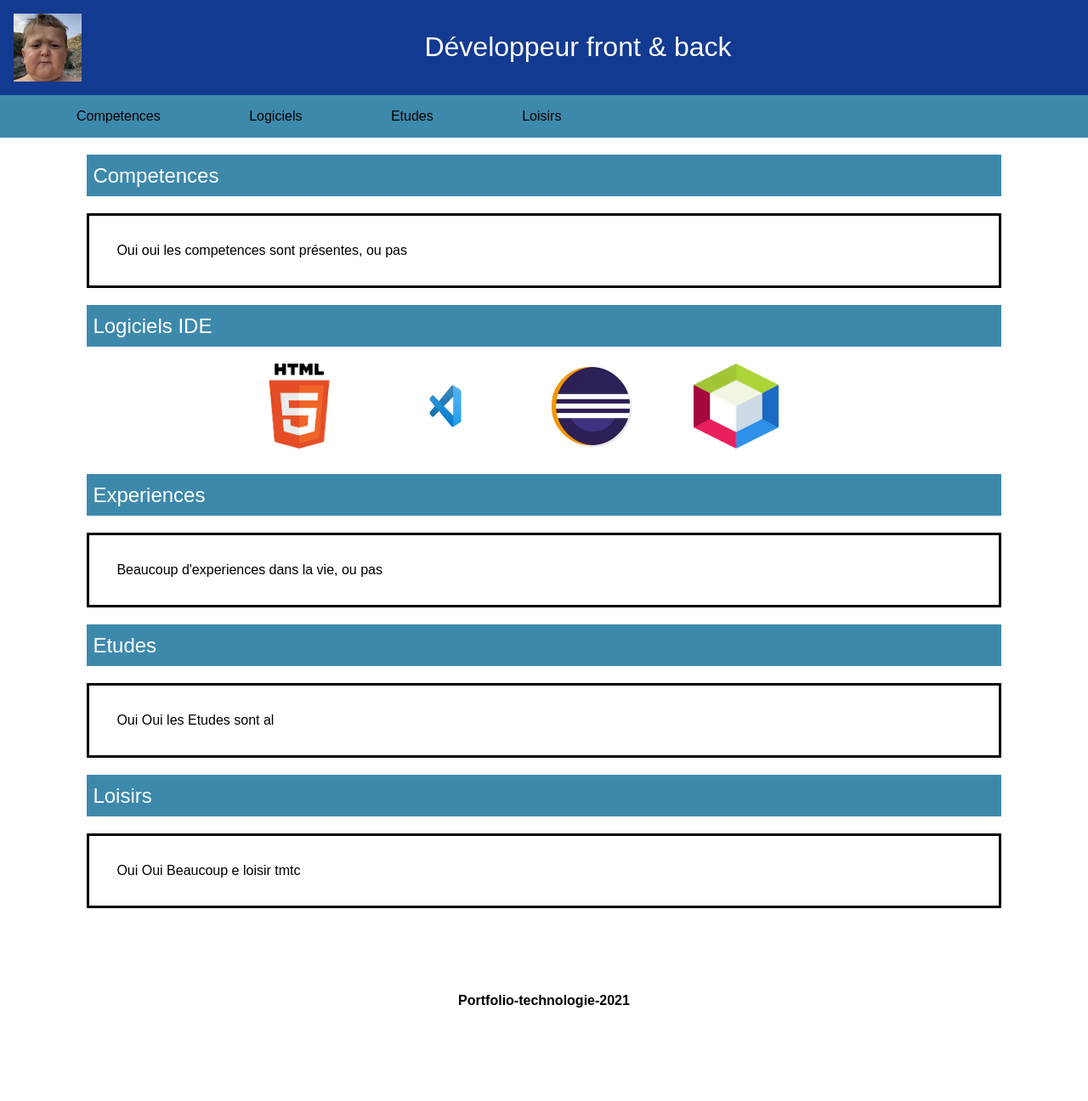
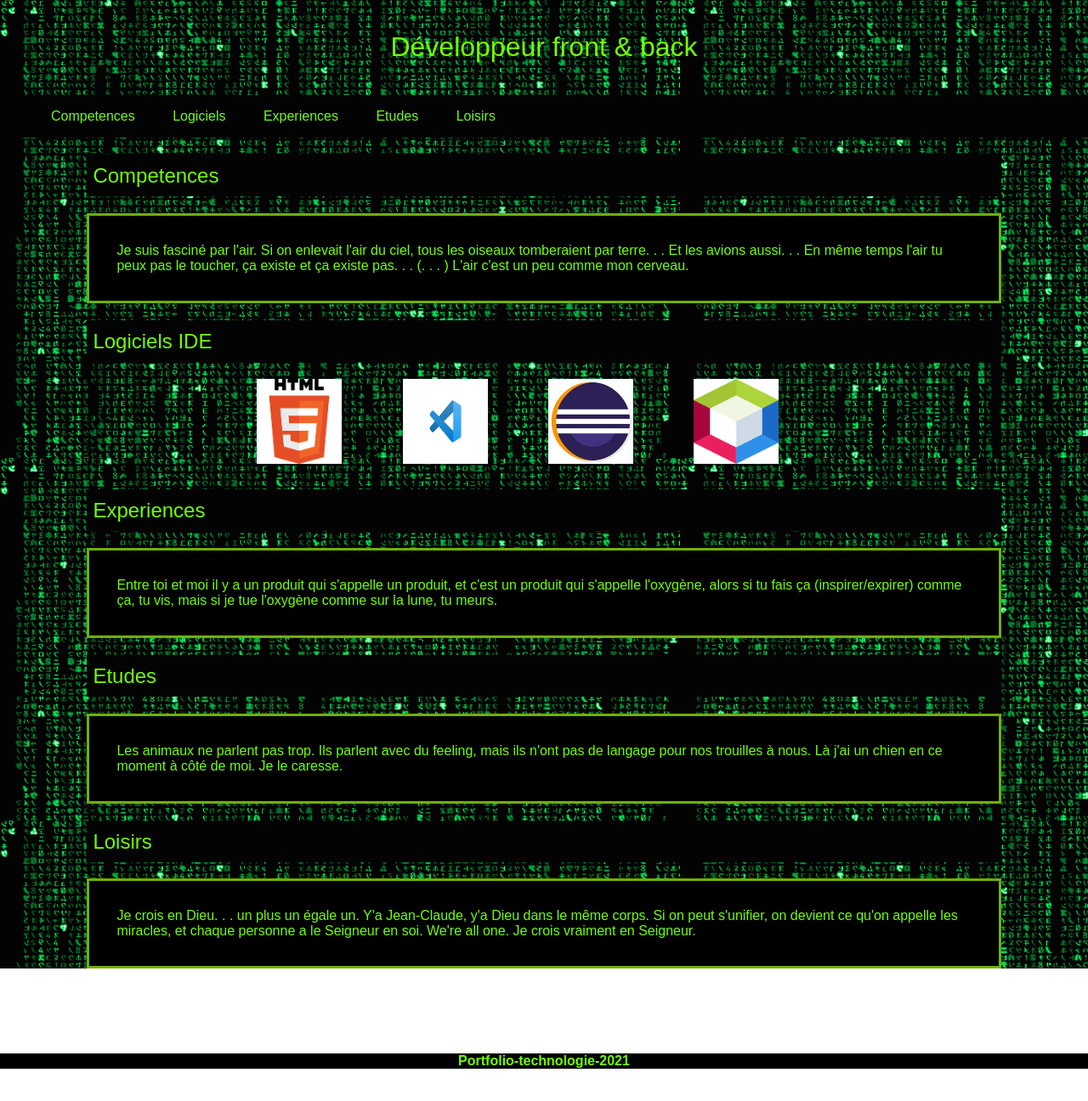
Before and after one commit to Lusegar/Portfolio, a plain HTML site: page index.html in a window 1280 px wide. Shown: the whole page at 85% size. Before the commit the page ends 1227 px from the top, so only its background shows below. Drawn offline with Linux system fonts and the light colour scheme.

Commit message:
add wallpaper on the portfolio

```diff
--- a/css/style.css
+++ b/css/style.css
@@ -22,30 +22,30 @@ section{
 }
 a{
     text-decoration: none;
-    color: black;
+    color: rgb(115, 250, 25);
 }
 /* theme */
 
 :root{
-    --primary--color:rgb(18, 58, 145);
-    --secondary--color:rgb(61, 137, 172);
+    --primary--color:rgb(113, 54, 119);
+    --secondary--color:rgb(3, 3, 3);
     --font-color-primary:#000;
-    --font-color-secondary:#fff;
+    --font-color-secondary:rgb(115, 255, 0);
   }
 
   header {
     padding: 1em;
-    background-color: var(--primary--color);
-
+    /*background-color: var(--primary--color);*/
+    background-image: url(../asset/matrix.gif);
     overflow: hidden;
   }
   header h1{
     color: var(--font-color-secondary);
     text-align: center;
   }
-/*  main {
-  padding: 1rem;
-}*/
+main {
+  background-image: url(../asset/matrix.gif);
+}
 header>a>img {
   width: 8rem;
   height: 8rem;
@@ -67,7 +67,7 @@ body > main > nav > ol{
 }
 body > main > nav > ol > li{
   display: inline;
-  padding: 5rem;
+  padding: 2rem;
 }
 nav {
   background-color: var(--secondary--color);
@@ -93,19 +93,22 @@ figure>img{
   margin-left: 2rem;
 }
 section > p {
-  border: #000 solid 3px;
+  border: rgb(112, 175, 10) solid 3px;
+  color: var(--font-color-secondary);
+  background-color: #000;
   margin-top: 1em;
   padding: 2em;
 }
 footer {
+  background-color: #000;
   margin-top: 10rem;
   text-align: center;
   margin-bottom: 4rem;
 }
 footer {
-  color: var(--font-color-primary);
+  color: #000;
   font-weight: bold;
 }
 footer > p > a {
-  color: var(--font-color-primary);
+  color: var(--font-color-secondary);
 }
--- a/index.html
+++ b/index.html
@@ -9,24 +9,24 @@
 </head>
 <body>
     <header>
-        <a href="#"> <img src="./asset/Pizza.jpg" alt="Lucas SEGGAR">
             <h1>Développeur front &amp; back</h1>
         </header>
     <main>
         <nav>
             <ol>
-                <li id="competences"><a href="#">Competences</a></li>
-                <li class="logiciels"><a href="#">Logiciels</a></li>
-                <li class="experiences"><a href="#">Etudes</a></li>
-                <li id="loisir"><a href="#">Loisirs</a></li>
+                <li><a href="#Competences">Competences</a></li>
+                <li><a href="#Logiciels">Logiciels</a></li>
+                <li><a href="#Experiences">Experiences</a></li>
+                <li><a href="#Etudes">Etudes</a></li>
+                <li><a href="#Loisirs">Loisirs</a></li>
             </ol>
         </nav>
         <!--template-->
-        <section>
+        <section id="Competences">
             <h2>Competences</h2>
-            <p>Oui oui les competences sont présentes, ou pas</p>
+            <p>Je suis fasciné par l'air. Si on enlevait l'air du ciel, tous les oiseaux tomberaient par terre. . . Et les avions aussi. . . En même temps l'air tu peux pas le toucher, ça existe et ça existe pas. . . (. . . ) L'air c'est un peu comme mon cerveau.</p>
        </section>
-        <section>
+        <section id=Logiciels>
             <h2>Logiciels IDE</h2>
             <div>
                 <img src="./asset/html5.png" alt="Lucas SEGGAR">
@@ -35,17 +35,17 @@
                 <img src="./asset/netBeans.png" alt="Lucas SEGGAR">
             <div>
         </section>
-        <section>
+        <section id=Experiences>
             <h2>Experiences</h2>
-            <p>Beaucoup d'experiences dans la vie, ou pas</p>
+            <p>Entre toi et moi il y a un produit qui s'appelle un produit, et c'est un produit qui s'appelle l'oxygène, alors si tu fais ça (inspirer/expirer) comme ça, tu vis, mais si je tue l'oxygène comme sur la lune, tu meurs.</p>
         </section>
-        <section>
+        <section id=Etudes>
             <h2>Etudes</h2>
-            <p>Oui Oui les Etudes sont al</p>
+            <p>Les animaux ne parlent pas trop. Ils parlent avec du feeling, mais ils n'ont pas de langage pour nos trouilles à nous. Là j'ai un chien en ce moment à côté de moi. Je le caresse. </p>
         </section>
-        <section>
+        <section id=Loisirs>
             <h2>Loisirs</h2>
-            <p>Oui Oui Beaucoup e loisir tmtc</p>
+            <p>Je crois en Dieu. . . un plus un égale un. Y'a Jean-Claude, y'a Dieu dans le même corps. Si on peut s'unifier, on devient ce qu'on appelle les miracles, et chaque personne a le Seigneur en soi. We're all one. Je crois vraiment en Seigneur. </p>
         </section>
     </main>
     <footer>
```
Also changed, not shown: asset/black-wallpaper.png (added), asset/matrix.gif (added).
